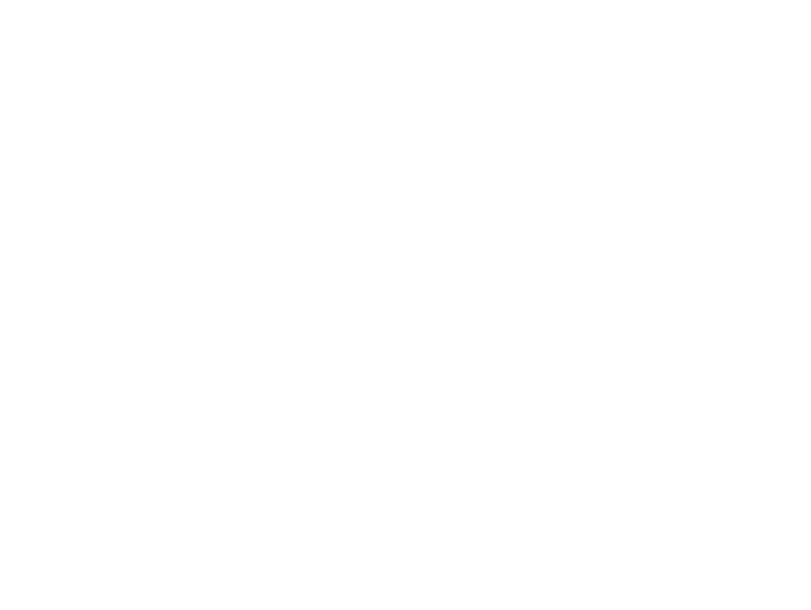
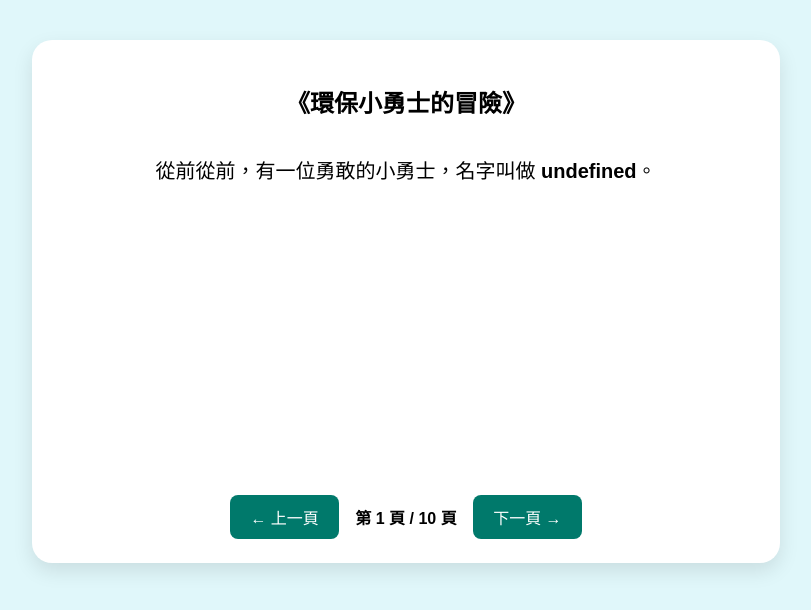
Before and after one commit to Sunny-Tea111/storybook, a plain HTML site: page result.html in a window 1280 px wide. Shown: the whole page, without its empty margins (234-1045 px from the left). Drawn offline with Linux system fonts and the light colour scheme.

Commit message:
Add files via upload

```diff
--- a/result.html
+++ b/result.html
@@ -1 +1,113 @@
-<!-- Example result page HTML -->
+
+<!DOCTYPE html>
+<html lang="zh-TW">
+<head>
+  <meta charset="UTF-8">
+  <title>環保小勇士繪本</title>
+  <style>
+    body {
+      font-family: "Microsoft JhengHei", sans-serif;
+      background-color: #e0f7fa;
+      margin: 0;
+      padding: 40px;
+      text-align: center;
+    }
+
+    .storybook {
+      background: #fff;
+      border-radius: 20px;
+      padding: 24px;
+      max-width: 700px;
+      margin: auto;
+      box-shadow: 0 8px 20px rgba(0,0,0,0.1);
+    }
+
+    .story-page {
+      min-height: 300px;
+      font-size: 20px;
+      padding: 16px;
+    }
+
+    .controls {
+      margin-top: 24px;
+    }
+
+    .controls button {
+      padding: 10px 20px;
+      margin: 0 12px;
+      font-size: 16px;
+      border: none;
+      background: #00796b;
+      color: white;
+      border-radius: 8px;
+      cursor: pointer;
+    }
+
+    .controls button:hover {
+      background: #004d40;
+    }
+
+    #page-indicator {
+      font-weight: bold;
+    }
+  </style>
+</head>
+<body>
+  <div class="storybook">
+    <h2>《環保小勇士的冒險》</h2>
+    <div id="story-page" class="story-page">
+      <!-- 故事內容會顯示在這 -->
+    </div>
+    <div class="controls">
+      <button onclick="prevPage()">← 上一頁</button>
+      <span id="page-indicator">第 1 頁 / 10 頁</span>
+      <button onclick="nextPage()">下一頁 →</button>
+    </div>
+  </div>
+
+  <script>
+    const answers = JSON.parse(localStorage.getItem("answers") || "[]");
+
+    const storyPages = [
+      `從前從前，有一位勇敢的小勇士，名字叫做 <strong>${answers[0]}</strong>。`,
+      `他最喜歡的顏色是 <strong>${answers[1]}</strong>，所以總是穿著這種顏色的戰衣，守護著 <strong>${answers[2]}</strong>。`,
+      `他的好朋友是一隻可愛的 <strong>${answers[3]}</strong>，常常陪他一起冒險。`,
+      `有一天，他發現 <strong>${answers[2]}</strong> 出現了危機，竟然是 <strong>${answers[6]}</strong> 正在污染整個地區！`,
+      `小勇士立刻發動他的超能力 —— <strong>${answers[4]}</strong>，開始拯救環境。`,
+      `他與 <strong>${answers[7]}</strong> 一起合作，展開一場大冒險。`,
+      `他們使用 <strong>${answers[5]}</strong> 的方法，一點一滴清除汙染。`,
+      `途中他們發現 <strong>${answers[8]}</strong> 是整起事件的關鍵！`,
+      `最後，小勇士靠著大家的力量，成功 <strong>${answers[9]}</strong>，讓 <strong>${answers[2]}</strong> 回復美麗樣貌。`,
+      `從此之後，小勇士繼續守護地球，也鼓勵每一個人成為下一位環保小勇士！`,
+    ];
+
+    let currentPage = 0;
+
+    function showPage(index) {
+      const page = document.getElementById("story-page");
+      const indicator = document.getElementById("page-indicator");
+      if (index >= 0 && index < storyPages.length) {
+        page.innerHTML = storyPages[index];
+        indicator.textContent = `第 ${index + 1} 頁 / ${storyPages.length} 頁`;
+      }
+    }
+
+    function nextPage() {
+      if (currentPage < storyPages.length - 1) {
+        currentPage++;
+        showPage(currentPage);
+      }
+    }
+
+    function prevPage() {
+      if (currentPage > 0) {
+        currentPage--;
+        showPage(currentPage);
+      }
+    }
+
+    // 初始顯示第 1 頁
+    showPage(currentPage);
+  </script>
+</body>
+</html>
```
